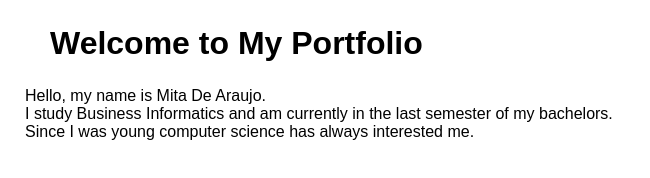
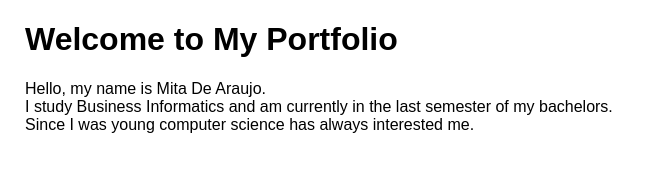
Before and after one commit to MitaDeAraujo/Portfolio-Website, a plain HTML site: page index.html in a window 1280 px wide. Shown: the whole page, without its empty margins (0-650 px from the left). Drawn offline with Linux system fonts and the light colour scheme.

Commit message:
Update styles.css

```diff
--- a/styles.css
+++ b/styles.css
@@ -2,7 +2,3 @@ body{
     font-family: Arial;
     margin-left: 25px;
 }
-h1{
-    font-family: Arial;
-    margin: 25px;
-}
```
